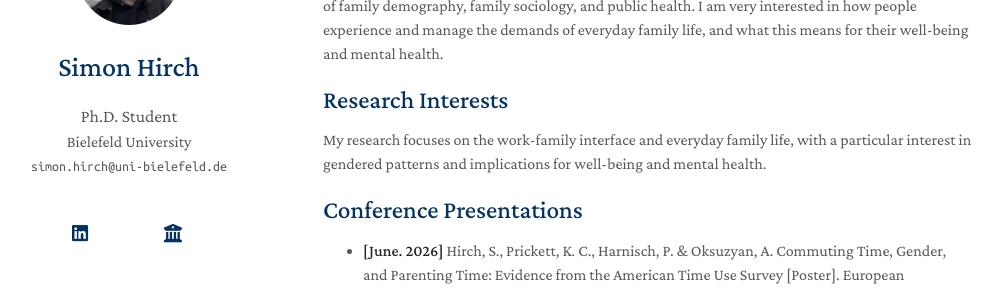
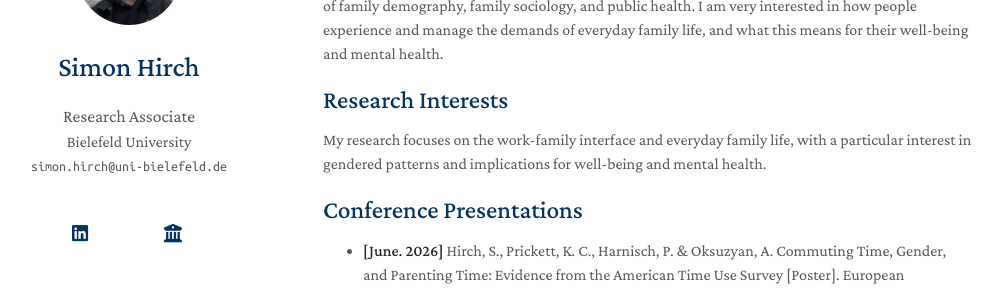
Before and after one commit to Simon-Hirch/simon-hirch.github.io, a Jekyll site: the page built from index.md, in a window 1280 px wide. Shown: the part 163-454 px from the top of the page, without its empty margins (147-1148 px from the left). Built offline with Jekyll 4.4.1, drawn with Linux system fonts in a browser that asks for light colours; a style sheet for code colours, icons or effects is not loaded; our own code applies the rules of GitHub Pages for plain Markdown files.

Commit message:
Update _config.yml

```diff
--- a/_config.yml
+++ b/_config.yml
@@ -1,6 +1,6 @@
 # Basic Information
 title: Simon Hirch
-position: Ph.D. Student
+position: Research Associate
 affiliation: Bielefeld University
 email: simon.hirch@uni-bielefeld.de
 
```
